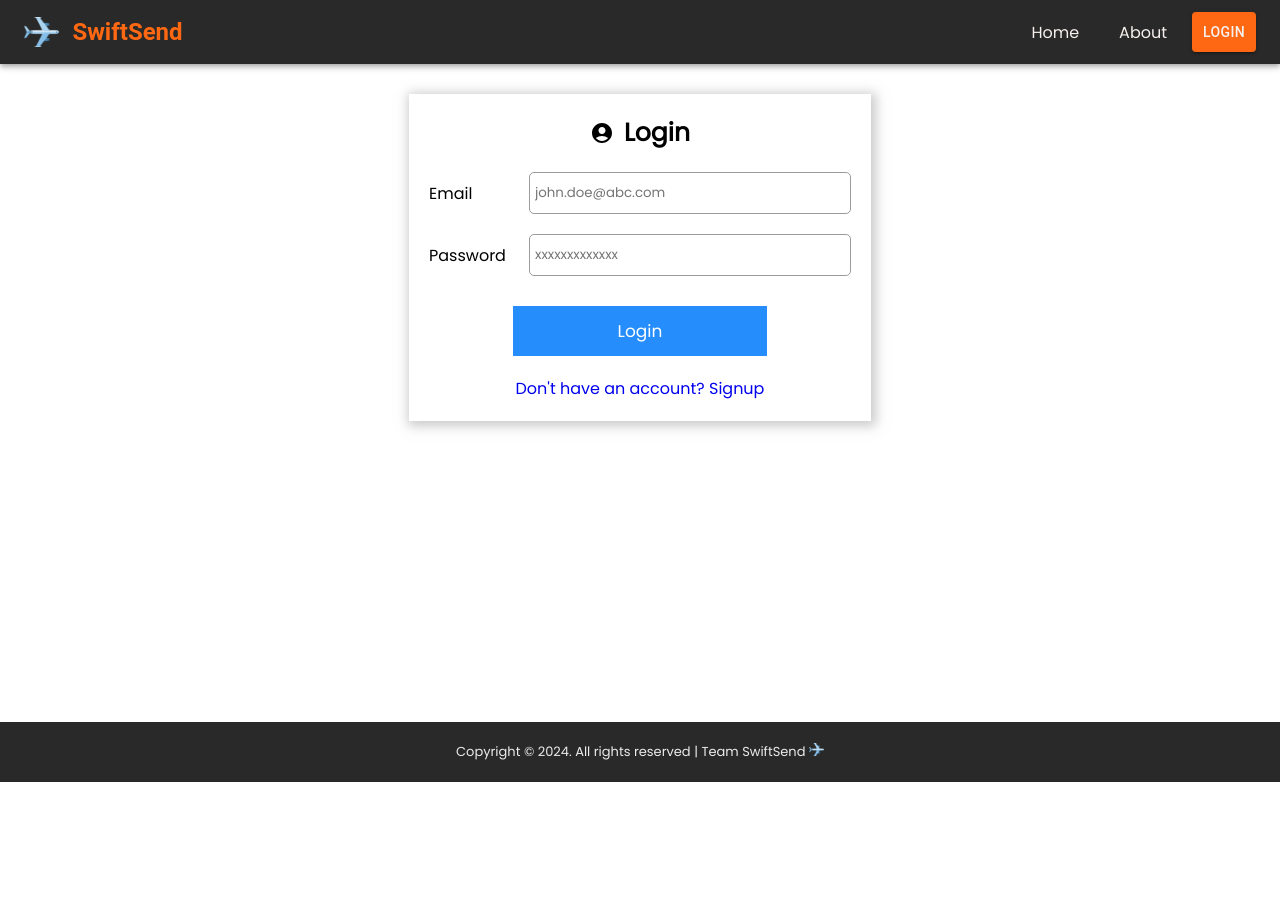
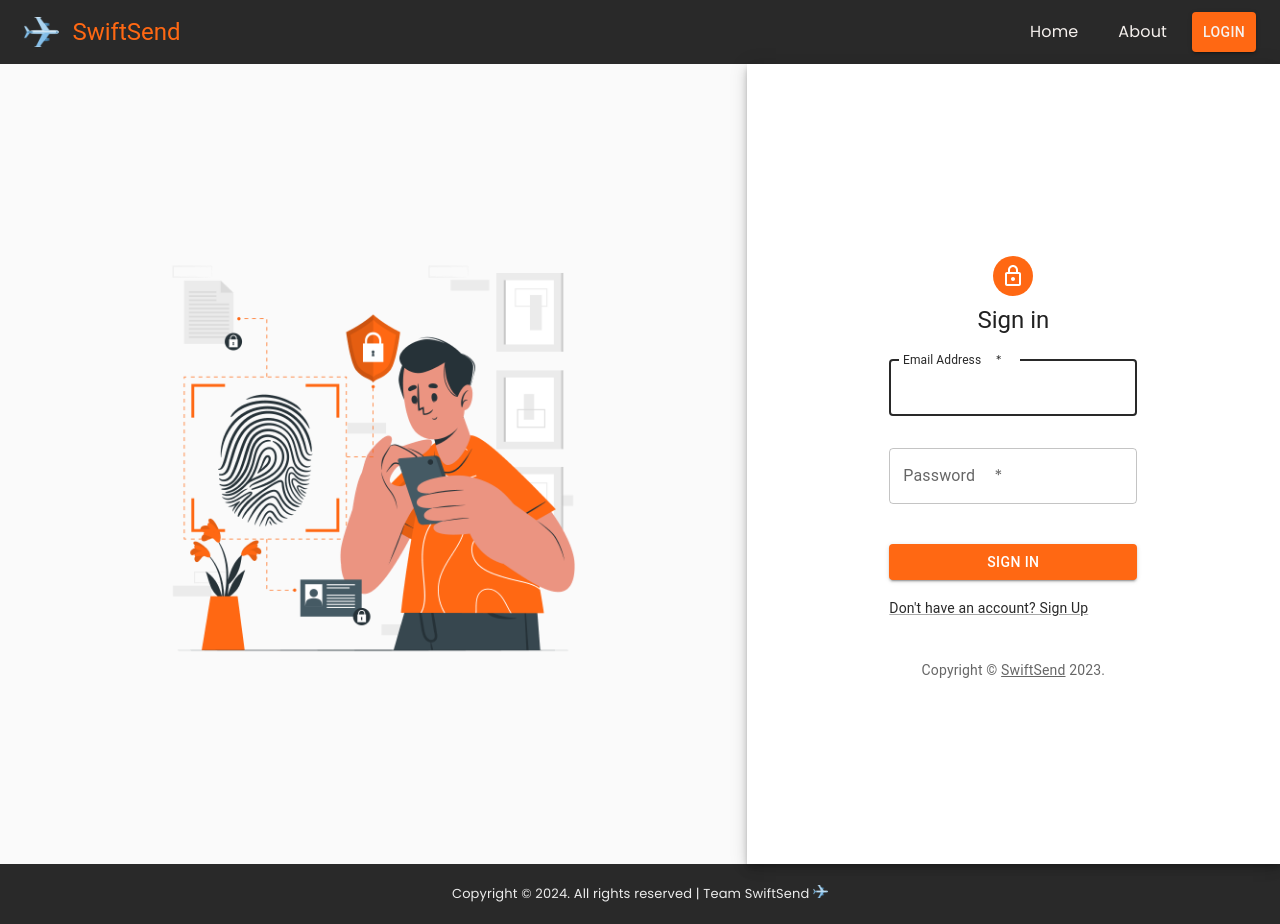
Before and after one commit to Rohan-tech11/Retail-SwiftSend-Client, a React (Vite) app: page /login in a window 1280 px wide. Before the commit the page ends 800 px from the top, so only its background shows below. Built offline with nearby package versions, Linux system fonts and the light colour scheme.

Commit message:
login ui - updated

```diff
--- a/src/components/Header.jsx
+++ b/src/components/Header.jsx
@@ -44,7 +44,7 @@ export default function Header() {
             variant="h5"
             color={'#ff6813'}
             paddingLeft={'5px'}
-            fontWeight={'bold'}
+            // fontWeight={'bold'}
             noWrap
             component={Title}
             href="/"
--- a/src/pages/common/About.jsx
+++ b/src/pages/common/About.jsx
@@ -85,6 +85,7 @@ const LogisticsImg = styled('img')({
   display: 'block',
   margin: '0px auto 0px auto',
 });
+
 
 const LogisticImg = styled('img')({
   maxWidth: '100%',
--- a/src/pages/common/Login.jsx
+++ b/src/pages/common/Login.jsx
@@ -1,5 +1,19 @@
-import { AccountCircle } from "@mui/icons-material";
-import { Link, useNavigate } from "react-router-dom";
+import * as React from 'react';
+import Avatar from '@mui/material/Avatar';
+import Button from '@mui/material/Button';
+import CssBaseline from '@mui/material/CssBaseline';
+import TextField from '@mui/material/TextField';
+import Link from '@mui/material/Link';
+import Paper from '@mui/material/Paper';
+import Box from '@mui/material/Box';
+import Grid from '@mui/material/Grid';
+import LockOutlinedIcon from '@mui/icons-material/LockOutlined';
+import Typography from '@mui/material/Typography';
+import { createTheme, ThemeProvider } from '@mui/material/styles';
+import login from "../../assets/login.png";
+
+
+import { useNavigate } from "react-router-dom";
 import { useState } from "react";
 import axios from "axios";
 import { jwtDecode } from "jwt-decode";
@@ -8,6 +22,19 @@ import { PulseLoader } from "react-spinners";
 
 import styles from "./login.module.css";
 import getAuthToken from "../../utils/auth";
+
+const defaultTheme = createTheme({
+  palette: {
+    primary: {
+      main: '#292929',
+    },
+    secondary: {
+      main: '#ff6813',
+      dark: '#e05700',
+    },
+  },
+});
+
 
 export default function Login() {
   const cookies = new Cookies();
@@ -58,6 +85,19 @@ export default function Login() {
     } else {
       return false;
     }
+  }
+
+  function Copyright(props) {
+    return (
+      <Typography variant="body2" color="text.secondary" align="center" {...props}>
+        {'Copyright © '}
+        <Link color="inherit" href="#">
+          SwiftSend
+        </Link>{' '}
+        {new Date().getFullYear()}
+        {'.'}
+      </Typography>
+    );
   }
 
   async function handleSubmit(event) {
@@ -133,60 +173,108 @@ export default function Login() {
     }
   }
   return (
-    <div className={styles.container}>
-      <form className={styles.form}>
-        <div className={styles.headingContainer}>
-          <AccountCircle />
-          <p>Login</p>
-        </div>
+    <ThemeProvider theme={defaultTheme}>
+<Grid container component="main" sx={{ height: '100vh' }}>
+    <CssBaseline />
+    <Grid
+    item
+    xs={12}
+    sm={6}
+    md={7}
+    sx={{
+      display: 'flex',
+      alignItems: 'center',
+      justifyContent: 'center',
+      backgroundColor: (t) =>
+        t.palette.mode === 'light' ? t.palette.grey[50] : t.palette.grey[900],
+    }}
+  >
+    <img
+      src={login}
+      alt="login"
+      style={{ width: '60%', height: '60%', objectFit: 'cover' }}
+    />
+  </Grid>
+  <Grid item xs={12} sm={8} md={5} component={Paper} elevation={6} square sx={{ display: 'flex', flexDirection: 'column', alignItems: 'center', justifyContent: 'center' }}>
+          <Box
+            sx={{
+              my: 8,
+              mx: 4,
+              display: 'flex',
+              flexDirection: 'column',
+              alignItems: 'center',
+            }}
+          >
+            <Avatar sx={{ m: 1, bgcolor: 'secondary.main' }}>
+              <LockOutlinedIcon />
+            </Avatar>
+            <Typography component="h1" variant="h5">
+              Sign in
+            </Typography>
             <div className={styles.error}>{formError && formError}</div>
-        <div className={styles.labelContainer}>
-          <label htmlFor="email" className={styles.label}>
-            Email
-          </label>
-          <input
-            type="text"
+            <Box component="form" noValidate onSubmit={handleSubmit} sx={{ mt: 1 }}>
+              <TextField
+                margin="normal"
+                required
+                fullWidth
+                sx={{ mb: 2 }}
+                id="email"
+                label="Email Address"
                 name="email"
-            id="email"
-            placeholder="john.doe@abc.com"
-            className={styles.input}
+                autoComplete="email"
                 value={email}
                 onChange={onEmailChange}
                 onBlur={onEmailChange}
+                autoFocus
               />
-        </div>
               <div className={styles.error}>
                 {emailError ? "Please enter a valid email." : null}
               </div>
 
-        <div className={styles.labelContainer}>
-          <label htmlFor="password" className={styles.label}>
-            Password
-          </label>
-          <input
+              <TextField
+                margin="normal"
+                required
+                fullWidth
+                sx={{ mb: 2 }}
+                name="password"
+                label="Password"
                 type="password"
-            name="password"
                 id="password"
-            placeholder="xxxxxxxxxxxxx"
-            className={styles.input}
                 value={password}
                 onChange={onPasswordChange}
                 onBlur={onPasswordChange}
+                autoComplete="current-password"
               />
-        </div>
               <div className={styles.error}>
                 {passwordError ? "Please enter a password" : null}
               </div>
 
-        <button
-          className={styles.button}
+              <Button
+                type="submit"
+                fullWidth
                 onClick={handleSubmit}
+                variant="contained"
                 disabled={isLoading}
+                sx={{ mt: 3, mb: 2,bgcolor: 'secondary.main',
+                '&:hover': {
+                  bgcolor: 'secondary.dark',
+                },
+                }}
               >
-          {isLoading ? <PulseLoader color="#fff" size={5} /> : "Login"}
-        </button>
-        <Link to="/signup">Don&apos;t have an account? Signup</Link>
-      </form>
-    </div>
+                {isLoading ? <PulseLoader color="#fff" size={5} /> : "Sign In"}
+              </Button>
+              <Grid container>
+                <Grid item>
+                  <Link href="/signup" variant="body2">
+                    {"Don't have an account? Sign Up"}
+                  </Link>
+                </Grid>
+              </Grid>
+              <Copyright sx={{ mt: 5 }} />
+            </Box>
+          </Box>
+        </Grid>
+      </Grid>
+    </ThemeProvider>
   );
 }
--- a/src/pages/common/Login.module.css
+++ b/src/pages/common/Login.module.css
@@ -1,65 +1,3 @@
-.container {
-  display: flex;
-  flex-direction: column;
-  align-items: center;
-  min-height: 82.2vh;
-}
-
-.headingContainer {
-  display: flex;
-  align-items: center;
-  gap: 10px;
-}
-
-.headingContainer p {
-  font-size: 25px;
-  font-weight: 600;
-}
-
-.form {
-  display: flex;
-  flex-direction: column;
-  align-items: center;
-  padding: 20px;
-  box-shadow: 2px 2px 11px 3px #9c9c9c8a;
-  margin: 30px;
-}
-
-.labelContainer {
-  display: flex;
-  flex-direction: row;
-  align-items: center;
-}
-
-.label {
-  display: inline-block;
-  width: 100px;
-  margin-top: 20px;
-}
-
-.input {
-  margin-top: 20px;
-  padding: 10px 58px 10px 5px;
-  border: 1px solid #9c9c9c;
-  border-radius: 5px;
-}
-
-.button {
-  width: 60%;
-  padding: 12px 65px;
-  margin: 30px 20px 20px 20px;
-  background: #258dfc;
-  color: #fff;
-  border: none;
-  border-radius: 0;
-  cursor: pointer;
-  transition: 0.5s;
-  font-size: 17px;
-}
-.button:hover {
-  background: #024d9d;
-}
-
 .error {
   display: block;
   align-self: flex-start;
```
Also changed, not shown: src/assets/login.png (added). Lines whose indentation alone changed are shown as unchanged.
